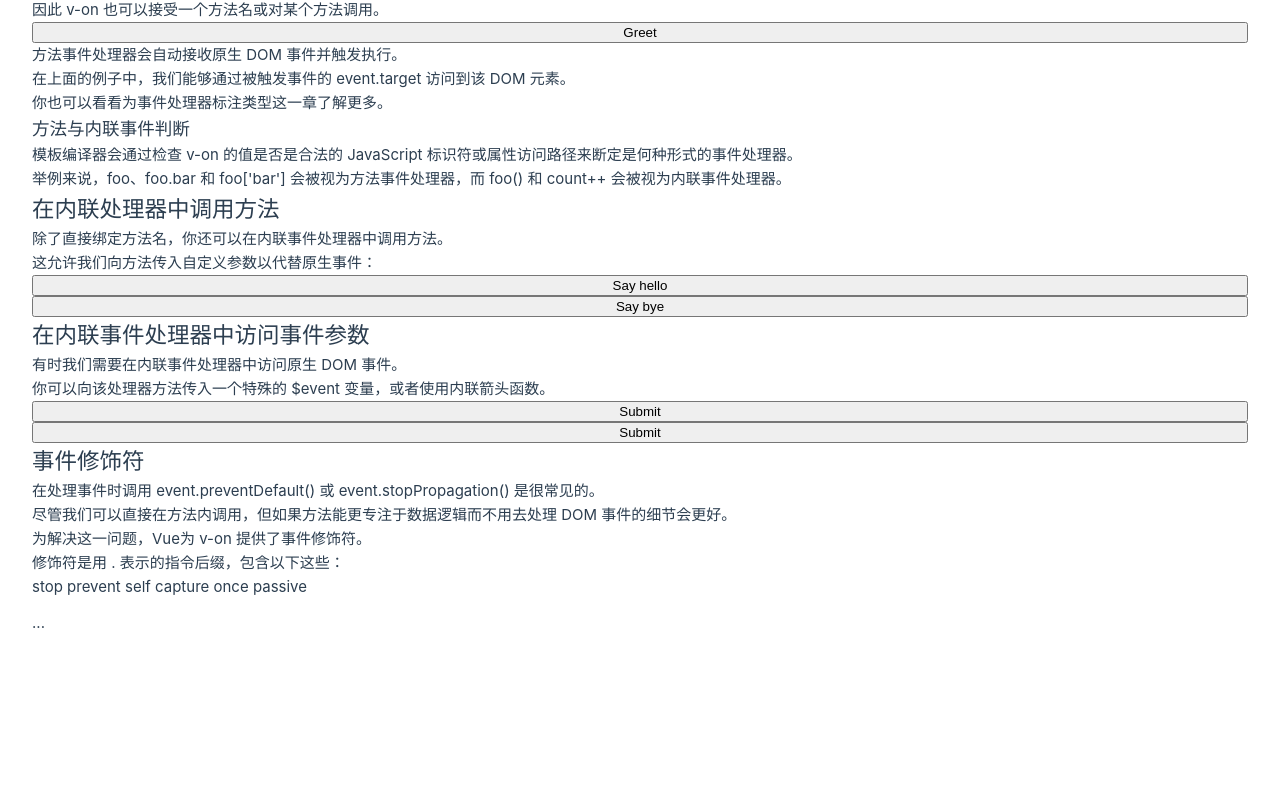
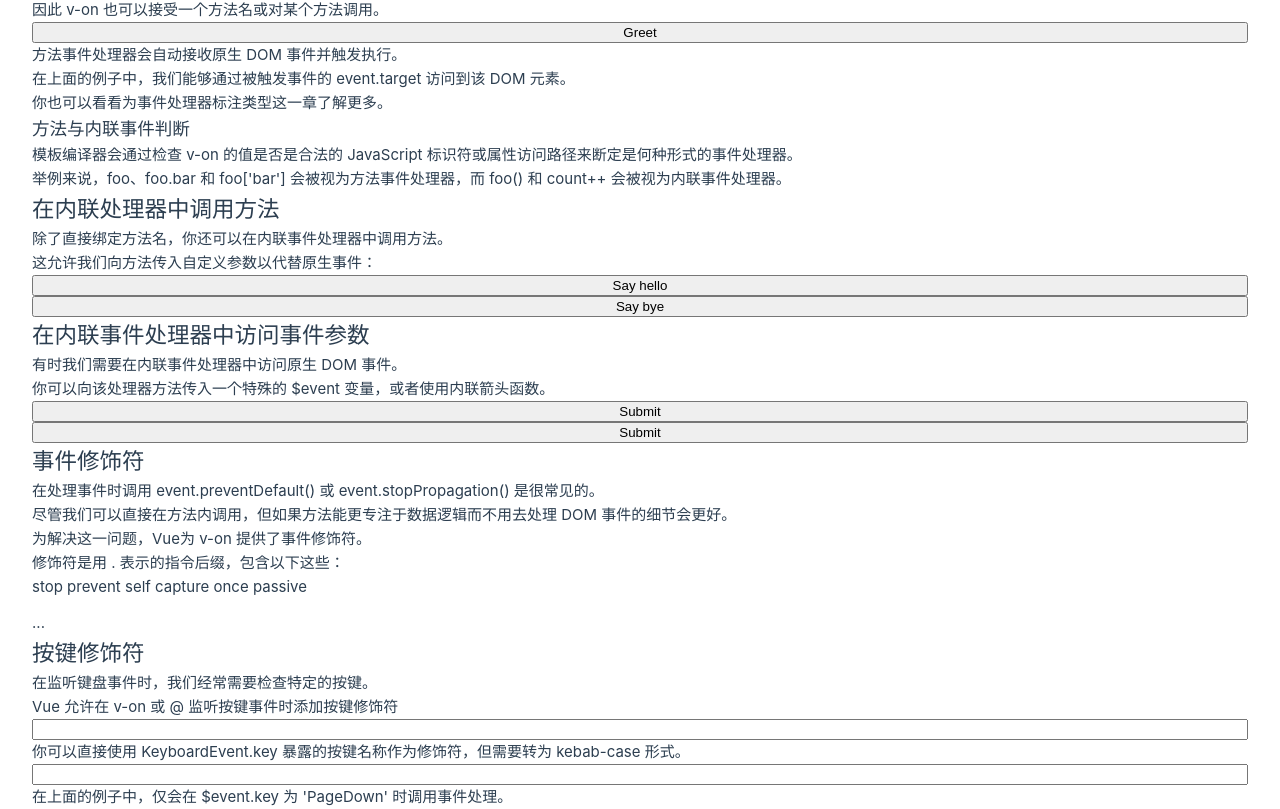
Before and after one commit to ShenlongDev/vue_xx, a Vue app: page / in a window 1280 px wide. Shown: the part 275-1084 px from the top of the page. Before the commit the page ends 910 px from the top, so only its background shows below. Built offline with nearby package versions, Linux system fonts and the light colour scheme.

Commit message:
按键修饰符

```diff
--- a/src/HandleEvent.vue
+++ b/src/HandleEvent.vue
@@ -87,4 +87,13 @@ function warn(message, event) {
   <!-- 仅当 event.target 是元素本身时才会触发事件处理器 -->
   <!-- 例如：事件处理器不来自子元素 -->
   <div @click.self="doThat">...</div>
+
+  <h2>按键修饰符</h2>
+  <p>在监听键盘事件时，我们经常需要检查特定的按键。</p>
+  <p>Vue 允许在 v-on 或 @ 监听按键事件时添加按键修饰符</p>
+  <!-- 仅在 `key` 为 `Enter` 时调用 `submit` -->
+  <input @keyup.enter="submit" />
+  <p>你可以直接使用 KeyboardEvent.key 暴露的按键名称作为修饰符，但需要转为 kebab-case 形式。</p>
+  <input @keyup.page-down="onPageDown" />
+  <p>在上面的例子中，仅会在 $event.key 为 'PageDown' 时调用事件处理。</p>
 </template>
```
